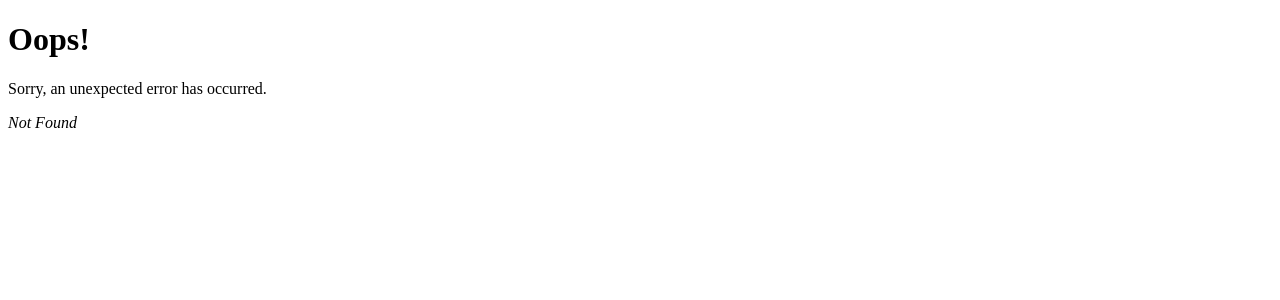
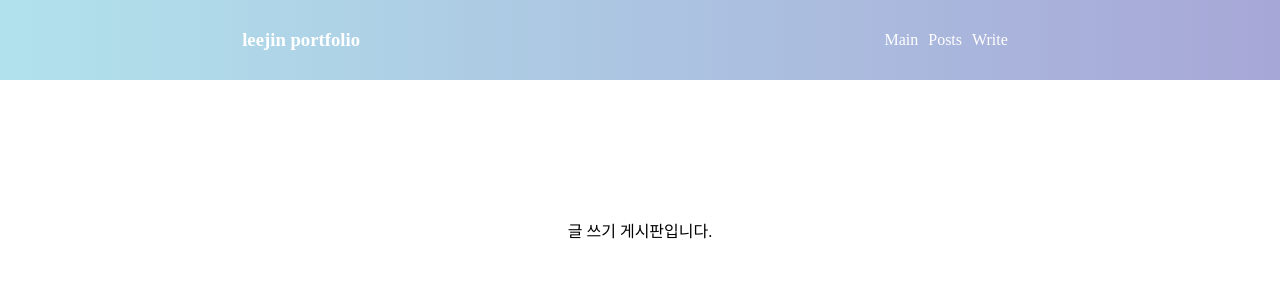
Before and after one commit to wh0land/PortfolioR, a React (Vite) app: page /write in a window 1280 px wide. Before the commit this address had no page. Shown: the top 300 px of the page. Built offline with nearby package versions, Linux system fonts and the light colour scheme.

Commit message:
링크수정

```diff
--- a/src/components/HeaderFooter.jsx
+++ b/src/components/HeaderFooter.jsx
@@ -7,8 +7,8 @@ export function Header() {
             <h3><MainTitle href="/">leejin portfolio</MainTitle></h3>
             <NavVar>
               <Menu href={`/`}><li>Main</li></Menu>
-              <Menu href={`../routes/posts.jsx`}><li>Posts</li></Menu>
-              <Menu href={`../routes/write.jsx`}><li>Write</li></Menu>
+              <Menu href={`/posts`}><li>Posts</li></Menu>
+              <Menu href={`/write`}><li>Write</li></Menu>
             </NavVar>
         </ProfileTitle>
     </div>
--- a/src/main.jsx
+++ b/src/main.jsx
@@ -23,11 +23,11 @@ const router = createBrowserRouter([
       element: <Home />,
     },
     {
-      path: "routes/posts.jsx",
+      path: "/posts",
       element: <Posts/>,
     },
     {
-      path: "routes/write.jsx",
+      path: "/write",
       element: <Write/>,
     } ]
   }
```
